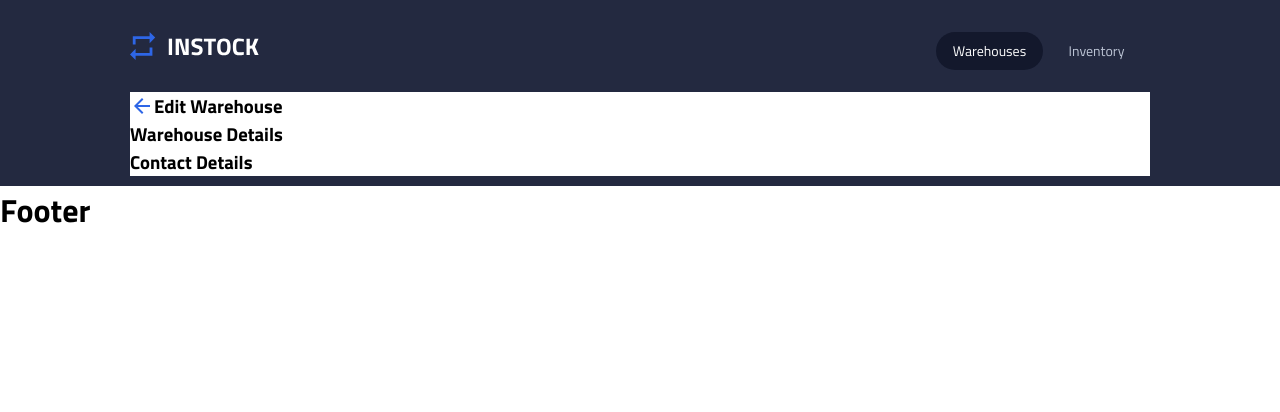
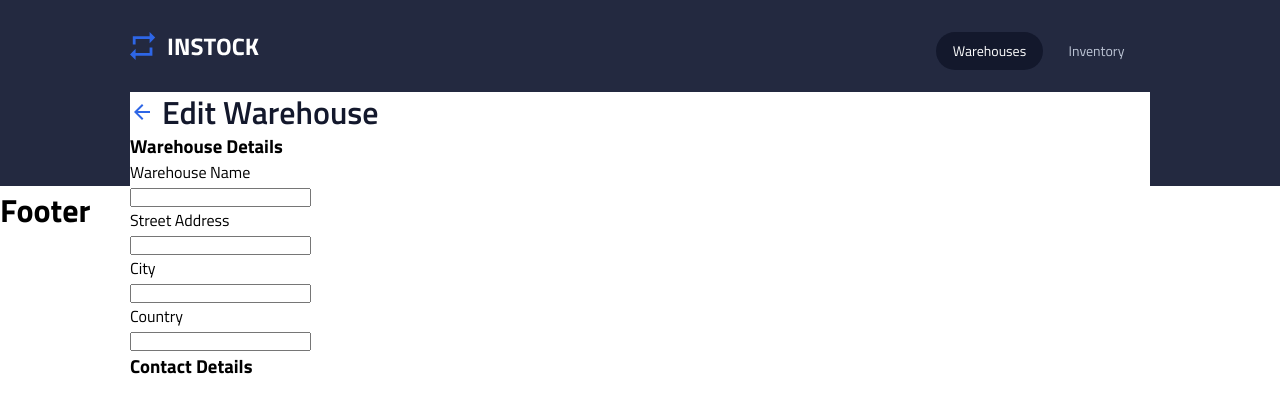
Before and after one commit to Chaofan-Pro/merge-masters-instock-frontend, a React (Vite) app: page /warehouses/edit/1 in a window 1280 px wide. Shown: the top 412 px of the page. Built offline with nearby package versions, Linux system fonts and the light colour scheme.

Commit message:
set basic structure for warehouse details

```diff
--- a/src/components/InputWarehouseDetails/InputWarehouseDetails.jsx
+++ b/src/components/InputWarehouseDetails/InputWarehouseDetails.jsx
@@ -1,8 +1,34 @@
 import "./InputWarehouseDetails.scss";
 import axios from "axios";
+import { useState } from "react";
 
 const InputWarehouseDetails = () => {
-  return <h3>Warehouse Details</h3>;
+  const [name, setName] = useState("");
+  const [address, setAddress] = useState("");
+  const [city, setCity] = useState("");
+  const [country, setCountry] = useState("");
+
+  return (
+    <div>
+      <h3>Warehouse Details</h3>
+      <label className="lable" htmlFor="name">
+        Warehouse Name
+      </label>
+      <input className="input" type="text" id="name" value={name} />
+      <label className="lable" htmlFor="Address">
+        Street Address
+      </label>
+      <input className="input" type="text" id="name" value={address} />
+      <label className="lable" htmlFor="city">
+        City
+      </label>
+      <input className="input" type="text" id="name" value={city} />
+      <label className="lable" htmlFor="country">
+        Country
+      </label>
+      <input className="input" type="text" id="name" value={country} />
+    </div>
+  );
 };
 
 export default InputWarehouseDetails;
--- a/src/pages/EditWarehouse/EditWarehouse.jsx
+++ b/src/pages/EditWarehouse/EditWarehouse.jsx
@@ -6,9 +6,9 @@ import InputContactDetails from "../../components/InputContactDetails/InputConta
 const EditWarehouse = () => {
   return (
     <>
-      <div className="editWarehouse__title">
-        <img src="/src/assets/icons/arrow_back-24px.svg" alt="back arrow" />
-        <h3>Edit Warehouse</h3>
+      <div className="warehouse-heading__container">
+        <img className="warehouse-heading__back-icon" src="/src/assets/icons/arrow_back-24px.svg" alt="back arrow" />
+        <h3 className="warehouse-heading__name" >Edit Warehouse</h3>
       </div>
       <InputWarehouseDetails />
       <InputContactDetails />
--- a/src/styles/partials/_global.scss
+++ b/src/styles/partials/_global.scss
@@ -32,3 +32,29 @@ main {
     top: 5.75rem;
   }
 }
+
+.lable{
+  display: block;
+}
+
+.warehouse-heading {
+  &__container {
+    display: flex;
+    gap: 0.5rem;
+    align-items: baseline;
+  }
+  &__back-icon {
+    width: 1.5rem;
+    height: 1.5rem;
+  }
+  &__name {
+    line-height: 2.25rem;
+    font-size: 1.75rem;
+    font-weight: 600;
+    color: $primary-color1;
+    @include tablet {
+      line-height: 2.5rem;
+      font-size: 2rem;
+    }
+  }
+}
```
